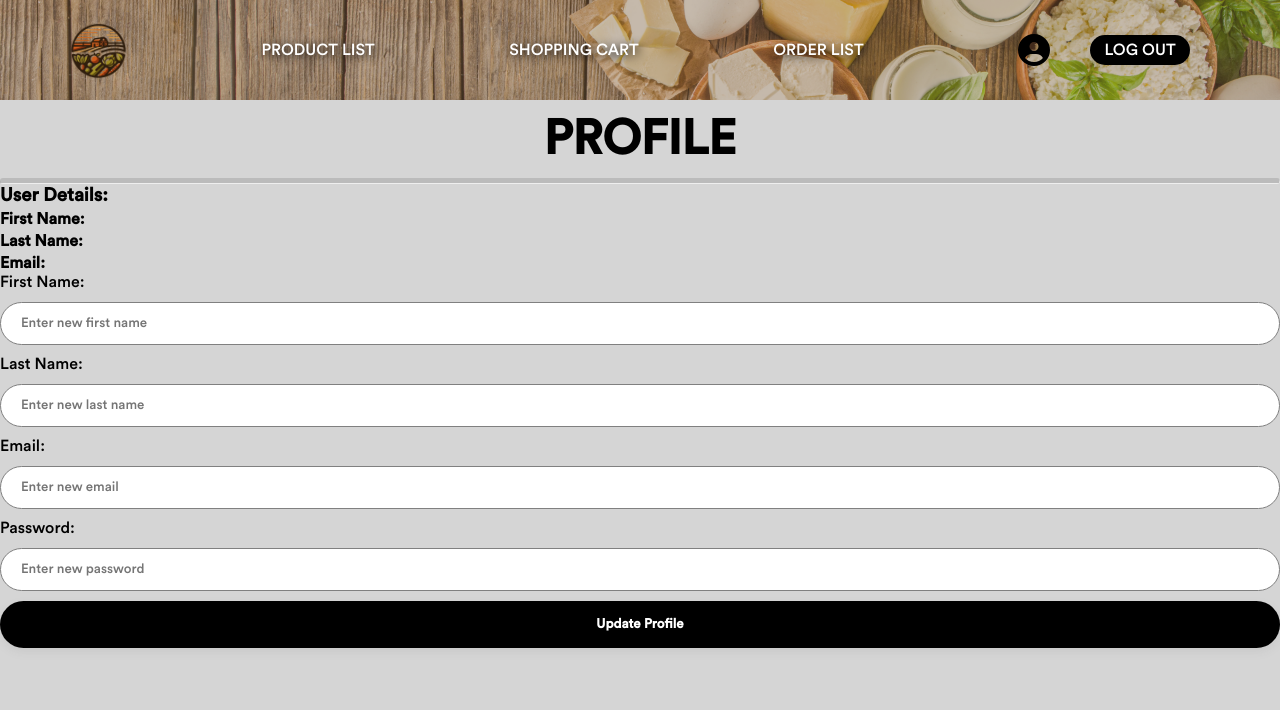
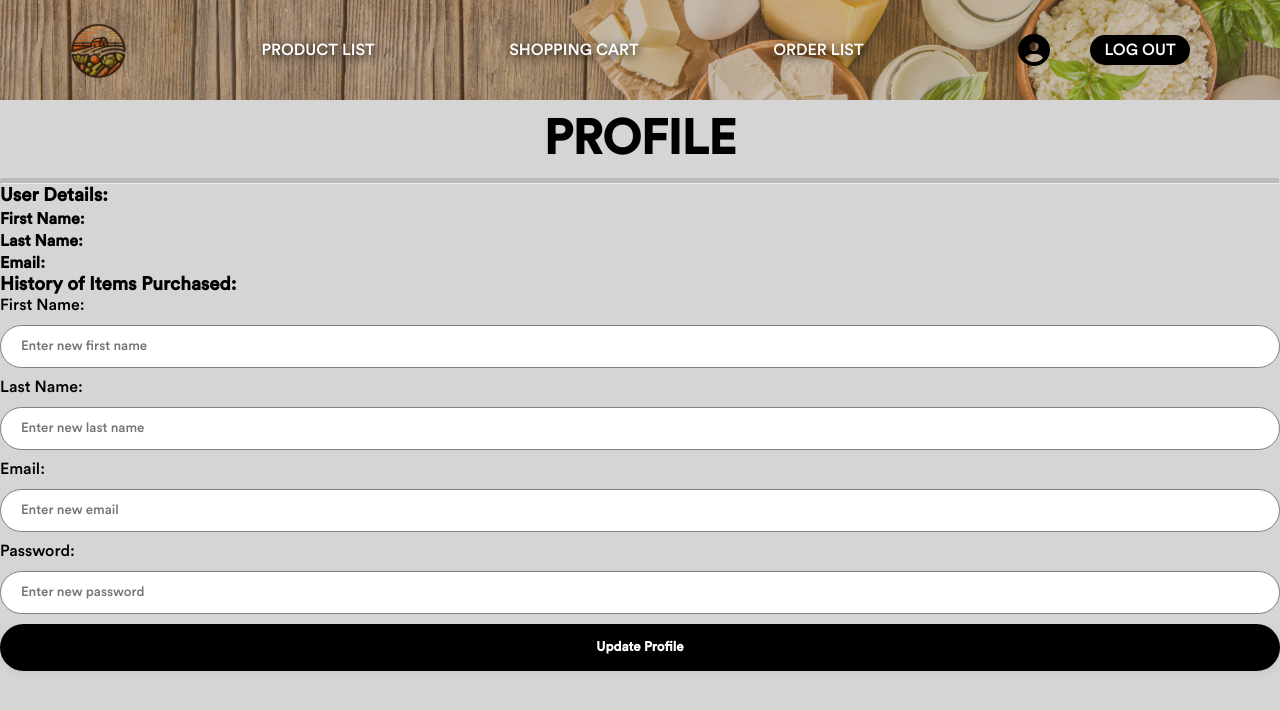
Before and after one commit to lorenzzzeu/CMSC-100-U1L-Project, a React (Vite) app: page /customer-page/profile in a window 1280 px wide. Shown: the top 710 px of the page. Built offline with nearby package versions, Linux system fonts and the light colour scheme; no server answers; sample sign-in values are in the browser's storage.

Commit message:
feat: added initial history of items purchased

```diff
--- a/src/pages/Customer/CustomerProfile.jsx
+++ b/src/pages/Customer/CustomerProfile.jsx
@@ -63,6 +63,11 @@ const CustomerProfile = () => {
         <p><strong>Email:</strong> {profile.email}</p>
         {/* You can display more details here if needed */}
       </div>
+
+      <div>
+      <h3>History of Items Purchased:</h3>
+      </div>
+
       <form onSubmit={handleSubmit}>
         <div>
           <label>First Name:</label>
```
